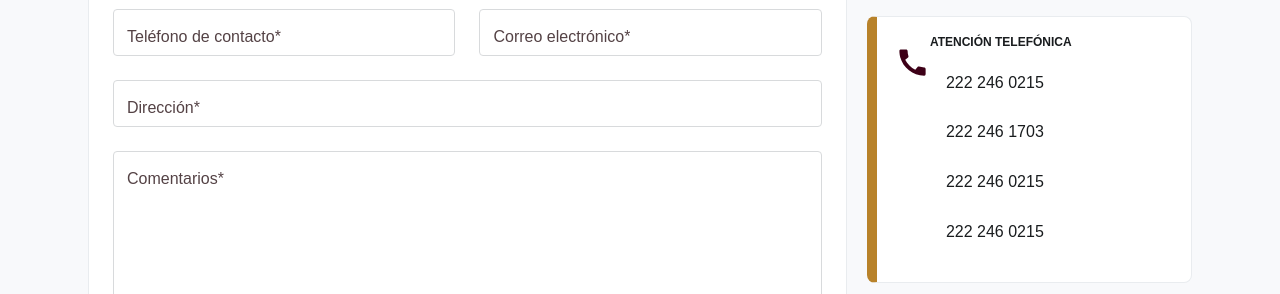
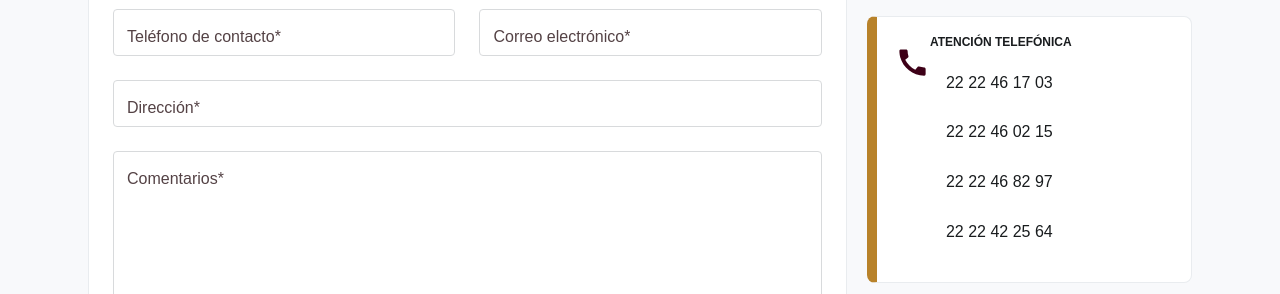
Before and after one commit to fsjorg3/SOAPAPV2, a React (Vite) app in the folder frontend/: page /contacto in a window 1280 px wide. Shown: the part 451-745 px from the top of the page. Built offline with nearby package versions, Linux system fonts and the light colour scheme.

Commit message:
Corrigiendo numeros de contacto y correo electronico

```diff
--- a/frontend/src/routes/contacto.tsx
+++ b/frontend/src/routes/contacto.tsx
@@ -144,16 +144,16 @@ export default function Contacto() {
                     {isDesktop ? (
                       <>
                         <ListItem>
-                          <ListItemText primary="222 246 0215" />
+                          <ListItemText primary="22 22 46 17 03" />
                         </ListItem>
                         <ListItem>
-                          <ListItemText primary="222 246 1703" />
+                          <ListItemText primary="22 22 46 02 15" />
                         </ListItem>
                         <ListItem>
-                          <ListItemText primary="222 246 0215" />
+                          <ListItemText primary="22 22 46 82 97" />
                         </ListItem>
                         <ListItem>
-                          <ListItemText primary="222 246 0215" />
+                          <ListItemText primary="22 22 42 25 64" />
                         </ListItem>
                       </>
                     ) : (
@@ -164,7 +164,7 @@ export default function Contacto() {
                             href="tel:2222460215"
                             sx={{ color: "primary.main", fontStyle: "italic" }}
                           >
-                            <ListItemText primary="222 246 0215" />
+                            <ListItemText primary="22 22 46 17 03" />
                           </ListItemButton>
                         </ListItem>
                         <ListItem>
@@ -173,7 +173,7 @@ export default function Contacto() {
                             href="tel:2222461703"
                             sx={{ color: "primary.main", fontStyle: "italic" }}
                           >
-                            <ListItemText primary="222 246 1703" />
+                            <ListItemText primary="22 22 46 02 15" />
                           </ListItemButton>
                         </ListItem>
                         <ListItem>
@@ -182,7 +182,7 @@ export default function Contacto() {
                             href="tel:2222468297"
                             sx={{ color: "primary.main", fontStyle: "italic" }}
                           >
-                            <ListItemText primary="222 246 8297" />
+                            <ListItemText primary="22 22 46 82 97" />
                           </ListItemButton>
                         </ListItem>
                         <ListItem>
@@ -192,8 +192,7 @@ export default function Contacto() {
                             sx={{ color: "primary.main", fontStyle: "italic" }}
                           >
                             <ListItemText
-                              primary="222 958 4597
-"
+                              primary="22 22 42 25 64"
                             />
                           </ListItemButton>
                         </ListItem>
--- a/frontend/src/routes/directorio.tsx
+++ b/frontend/src/routes/directorio.tsx
@@ -51,7 +51,7 @@ export default function Directorio() {
     {
       name: "Pérez Perucho Luis Fernando",
       position: "Gerencia de Administración y Finanzas",
-      email: "direccion@soapap.gob.mx",
+      email: "l_perez@soapap.gob.mx",
     },
     {
       name: "Ramírez Molinos Tatiana",
```
